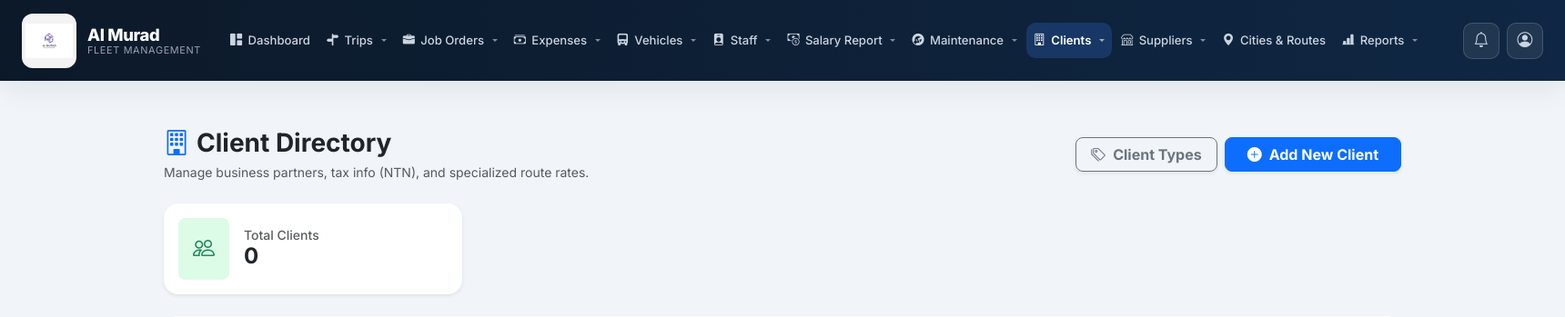
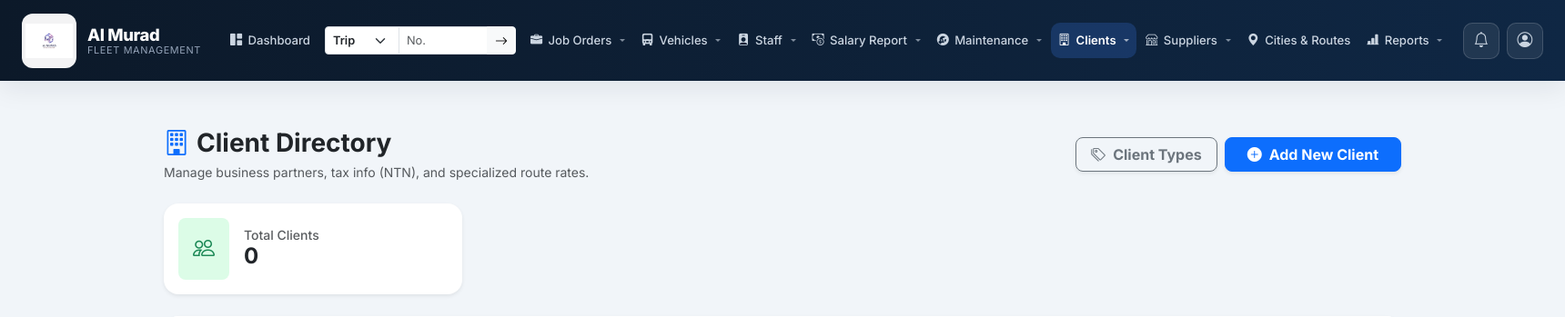
Before and after one commit to sheikhharis-gif/al_murad, a Django app: page /expenses/clients/ in a window 1720 px wide. Shown: the top 349 px of the page at 91% size. Run offline with Django 5.2, Linux system fonts and the light colour scheme; the visitor is signed in with stand-in values (Sample User, id 1); data that the repository does not hold is empty.

Commit message:
Replace Trips/Expenses nav menus with an Open Trip # / Job # box
Typing a Trip # (22 or 000022) opens that trip on its Job Sheet, scrolled
to and highlighted; a Job # opens the job's edit page. Unknown numbers show
a message. Expense-only users keep their Expenses menu (their only page).

Co-Authored-By: Claude Opus 5.5 <noreply@anthropic.com>

```diff
--- a/operations/urls.py
+++ b/operations/urls.py
@@ -4,6 +4,8 @@ from . import mis, views
 urlpatterns = [
     path("", views.dashboard, name="dashboard"),
     path("dashboard/", views.dashboard, name="dashboard"),
+
+    path("open/", views.quick_open, name="quick_open"),
 
     # --- TRIPS ---
     path("trips/", views.trip_list, name="trip_list"),
--- a/static/css/app.css
+++ b/static/css/app.css
@@ -1090,3 +1090,13 @@ span.flatpickr-weekday:nth-child(7n) { color: var(--danger); }
     color: #fff;
     box-shadow: 0 4px 12px var(--accent-glow);
 }
+
+/* Navbar "Open Trip # / Job #" box */
+.main-nav .quick-open { width: 210px; margin: 0 6px; }
+.main-nav .quick-open .form-select { flex: 0 0 82px; font-size: 0.8rem; font-weight: 600; }
+.main-nav .quick-open .form-control { font-size: 0.8rem; }
+@media (max-width: 1199.98px) { .main-nav .quick-open { width: 100%; margin: 6px 0; } }
+
+/* Trip opened from the navbar box: scroll offset + brief highlight */
+.trip-block { scroll-margin-top: 110px; }
+.trip-block:target { border-color: #0d6efd !important; box-shadow: 0 0 0 3px rgba(13, 110, 253, .25); }
--- a/templates/base.html
+++ b/templates/base.html
@@ -97,14 +97,16 @@
                     </a>
                 </li>
 
-                <li class="nav-item dropdown">
-                    <a href="#" class="nav-link dropdown-toggle {% if request.resolver_match.url_name == 'trip_list' or request.resolver_match.url_name == 'trip_add' or request.resolver_match.url_name == 'trip_edit' %}active{% endif %}" role="button" data-bs-toggle="dropdown" aria-expanded="false">
-                        <i class="bi bi-signpost-split-fill"></i> Trips
-                    </a>
-                    <ul class="dropdown-menu">
-                        <li><a class="dropdown-item" href="{% url 'trip_list' %}"><i class="bi bi-list-ul me-2"></i>All Trips</a></li>
-                        <li><a class="dropdown-item" href="{% url 'trip_add' %}"><i class="bi bi-plus-circle me-2"></i>Add New Trip</a></li>
-                    </ul>
+                <li class="nav-item d-flex align-items-center">
+                    {# Replaces the old Trips / Expenses menus: type a Trip # or Job # and go straight to it #}
+                    <form action="{% url 'quick_open' %}" method="get" class="quick-open input-group input-group-sm">
+                        <select name="type" class="form-select" aria-label="Open">
+                            <option value="trip">Trip #</option>
+                            <option value="job">Job #</option>
+                        </select>
+                        <input type="text" name="no" inputmode="numeric" class="form-control" placeholder="No." aria-label="Number" required>
+                        <button class="btn btn-light" type="submit" title="Open"><i class="bi bi-arrow-right"></i></button>
+                    </form>
                 </li>
 
                 <li class="nav-item dropdown">
@@ -119,7 +121,7 @@
                 </li>
                 {% endif %}
 
-                {% if not is_workshop_only %}
+                {% if is_expense_only %}
                 <li class="nav-item dropdown">
                     <a href="#" class="nav-link dropdown-toggle {% if request.resolver_match.url_name == 'expense_list' or request.resolver_match.url_name == 'expense_sheet' or request.resolver_match.url_name == 'expense_edit' %}active{% endif %}" role="button" data-bs-toggle="dropdown" aria-expanded="false">
                         <i class="bi bi-cash-stack"></i> Expenses
--- a/templates/operations/job_sheet.html
+++ b/templates/operations/job_sheet.html
@@ -126,7 +126,7 @@
                 {% endif %}
                 <div id="trip-formset">
                     {% for tf in trip_formset %}
-                    <div class="trip-block border rounded-4 p-3 mb-3 bg-light">
+                    <div class="trip-block border rounded-4 p-3 mb-3 bg-light"{% if tf.instance.pk %} id="trip-{{ tf.instance.pk }}"{% endif %}>
                         {% for hidden in tf.hidden_fields %}{{ hidden }}{% endfor %}
                         {% if tf.instance.pk %}
                         <div class="d-flex justify-content-between align-items-center mb-2">
@@ -358,6 +358,7 @@
                 var rows = container.querySelectorAll('.' + rowClass);
                 var templateRow = rows[rows.length - 1];
                 var newRow = templateRow.cloneNode(true);
+                newRow.removeAttribute('id');
 
                 // A cloned flatpickr field is a dead copy (its visible box has no
                 // name and it's flagged as already enhanced) - unwrap it back to
```
Also changed, not shown: operations/views.py (+24 -0 lines).
